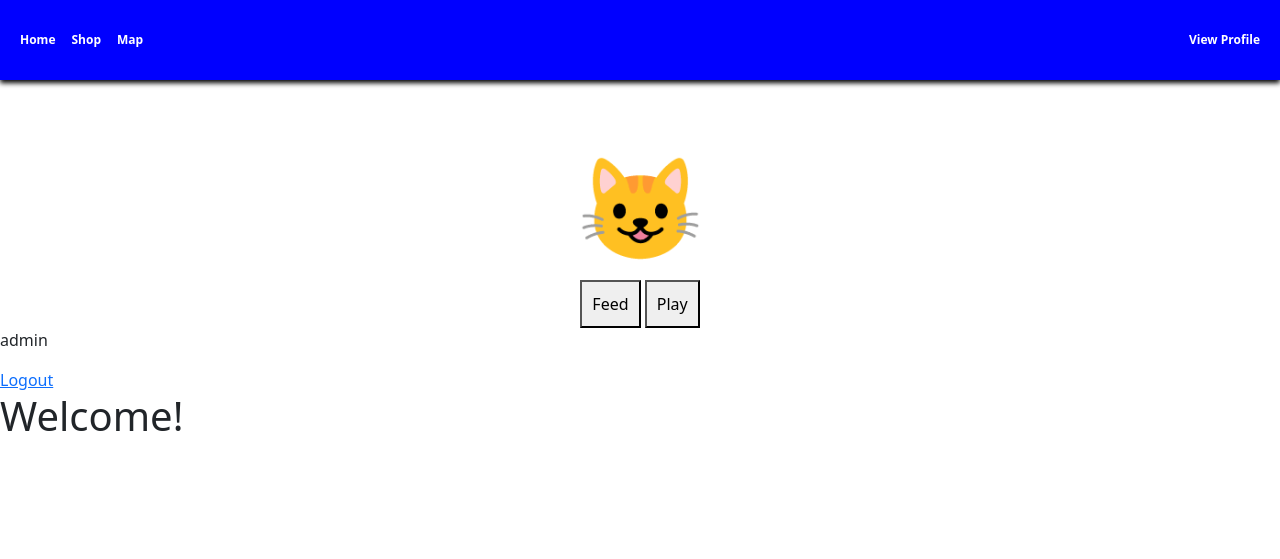
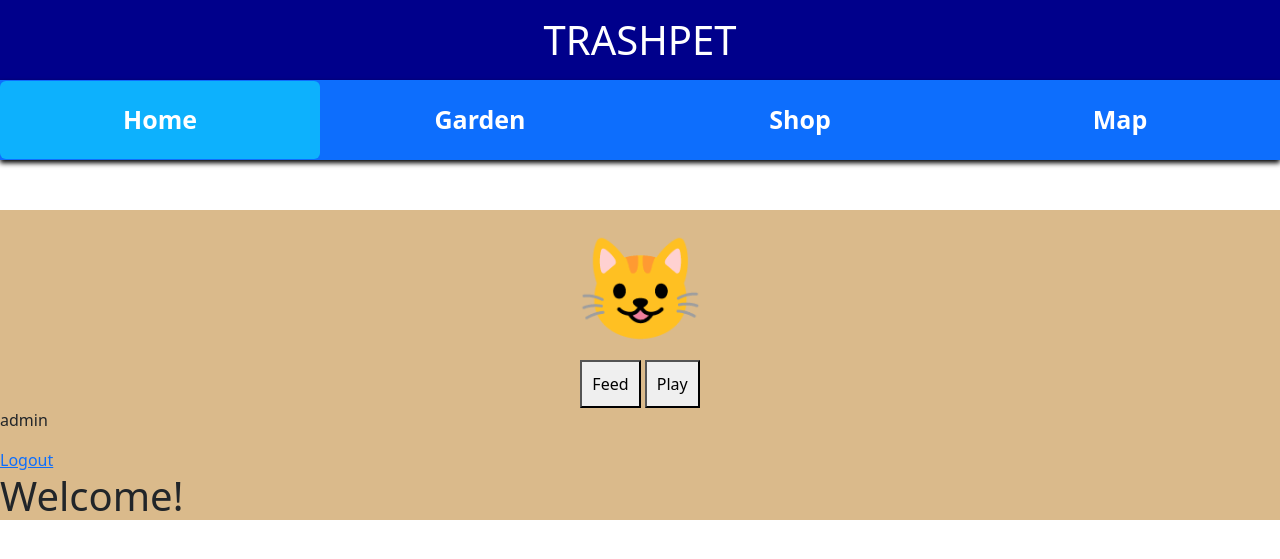
Before and after one commit to poppyts25/TrashPet, a Django app: page /trashpetapp/home/ in a window 1280 px wide. Shown: the top 559 px of the page. Run offline with Django 4.2, Linux system fonts and the light colour scheme; a user stored in the database is signed in.

Commit message:
navbar and title

```diff
--- a/trashpet/trashpetapp/templates/trashpetapp/home.html
+++ b/trashpet/trashpetapp/templates/trashpetapp/home.html
@@ -1,4 +1,3 @@
-
 {% load static %}
 <!DOCTYPE html>
 <html lang="en">
@@ -6,12 +5,16 @@
     <meta charset="UTF-8">
     <title>Virtual Pet</title>
     <link rel="stylesheet" href="{% static 'style.css' %}">
-    <style>body {
-      background-color: green ;
-    }</style>
+
+    <style>
+        .main-page-home{
+          background-color: rgb(218, 186, 139);
+        }
+    </style>
 </head>
 <body>
   {% include "../trashpetapp/navbar.html" %}
+  <div class="main-page-home">
     <div id="pet-container">
       <div id="pet">😺</div>
       <button id="feed-button">Feed</button>
@@ -28,6 +31,7 @@
     {% endif %}
 
     <h1>Welcome!</h1>
+  </div>
 
 </body>
 </html>
--- a/trashpet/trashpetapp/templates/trashpetapp/navbar.html
+++ b/trashpet/trashpetapp/templates/trashpetapp/navbar.html
@@ -7,64 +7,59 @@
 
 		<style>
 			.nav-background {
-				background: blue;
+				background-color: rgb(13, 110, 253);
 				height: 80px;
 				box-shadow: 0px 3px 5px #000;
 			}
 			.nav-link {
 				color: white !important;
 				font: Verdana;
-				font-size: 12px;
+				font-size:25px;
 				font-weight: bold;
 				display: block;
 				text-align: center;
+				padding: 20px;
 			}
 			.selected {
 				background: #0064FF;
 				border-radius: 50%;
 			}
-			.ms-auto {
+			.titleCard{
+				text-align: center;
+				font-size: 40px;
+				background: rgb(0, 0, 139);
+				color: white;
+				font: Verdana;
+				height: 80px;
+				line-height: 80px;
+			}
+			.active{
+				background-color: rgb(13, 177, 253) !important;
+			}
 
-			}
-			.profile-area {
-				height: 50px;
-				width: 50px;
-				padding: 0px;
-			}
-			.profile{
-				position: absolute;
-				background-position: center center;
-			}
 		</style>
 	</head>
 	<body>
-		<nav class="navbar navbar-expand-lg nav-background">
-			<div class="container-fluid">
-				<div class="collapse navbar-collapse" id="navbarSupportedContent">
-					<ul class="navbar-nav">
+		<div class="titleCard">
+			<p>TRASHPET</p>
+		</div>
+		<ul class="nav nav-pills nav-justified nav-background navbar-collapse">
 			<li class="nav-item">
-							  <a class="nav-link" href="http://127.0.0.1:8000/trashpetapp/home/" name = "home">Home</a>
+				<a class="nav-link active" href="{% url 'home' %}" name = "home">Home</a>
 		  	</li>
 		  	<li class="nav-item">
-							<a class="nav-link" href="http://127.0.0.1:8000/trashpetapp/shop/" name = "shop">Shop</a>
+			  	<a class="nav-link" href="{% url 'home' %}" name = "home">Garden</a>
 			</li>
 		  	<li class="nav-item">
-						<a class="nav-link" href="http://127.0.0.1:8000/trashpetapp/map/" name = "map">Map</a>
+			  	<a class="nav-link" href="{% url 'shop' %}" name = "shop">Shop</a>
+			</li>
+			<li class="nav-item">
+			  	<a class="nav-link" href="{% url 'map' %}" name = "map">Map</a>
 			</li>
 		</ul>
-					<ul class="navbar-nav ms-auto">
-						<li class="nav-item">
-							  <a class="nav-link " href="http://127.0.0.1:8000/trashpetapp/profile/" name = "profile">View Profile</a>
-						</li>
-
-					</ul>
-				</div>
-			</div>
-		</nav>
 		<main>
             {% block content %}
             {% endblock %}
         </main>
-
 	</body>
 </html>
```
Also changed, not shown: trashpet/db.sqlite3. Lines whose indentation alone changed are shown as unchanged.
